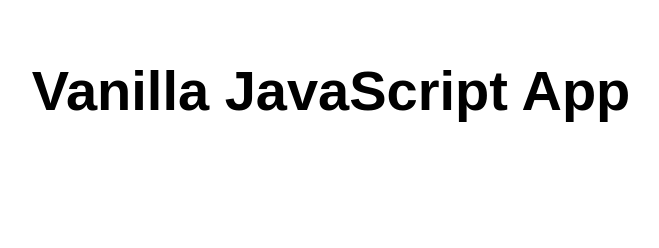
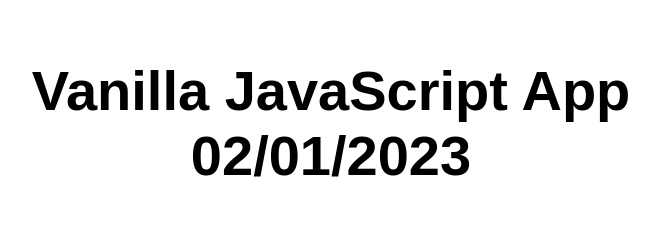
Before and after one commit to JohnFiar/my-first-static-web-app, a website: page src/index.html in a window 1280 px wide. Shown: the whole page, without its empty margins (309-968 px from the left). Drawn offline with Linux system fonts and the light colour scheme.

Commit message:
pushing new changes to Azure

```diff
--- a/src/index.html
+++ b/src/index.html
@@ -5,12 +5,12 @@
   <meta charset="UTF-8">
   <meta name="viewport" content="width=device-width, initial-scale=1.0">
   <link rel="stylesheet" href="styles.css">
-  <title>Vanilla JavaScript App</title>
+  <title>Vanilla JavaScript App 02/01/2023</title>
 </head>
 
 <body>
   <main>
-    <h1>Vanilla JavaScript App</h1>
+    <h1>Vanilla JavaScript App 02/01/2023</h1>
   </main>
 </body>
 
```
